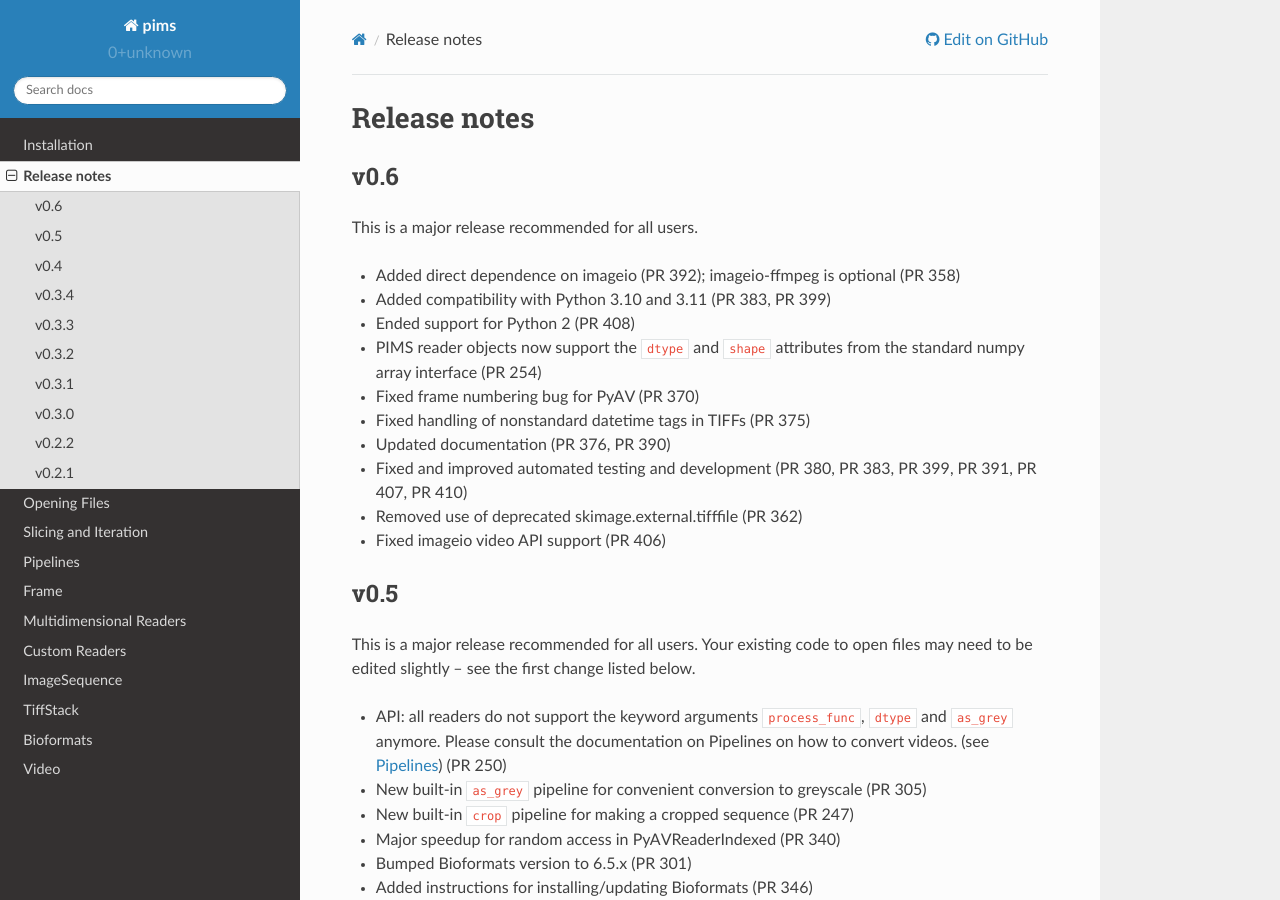
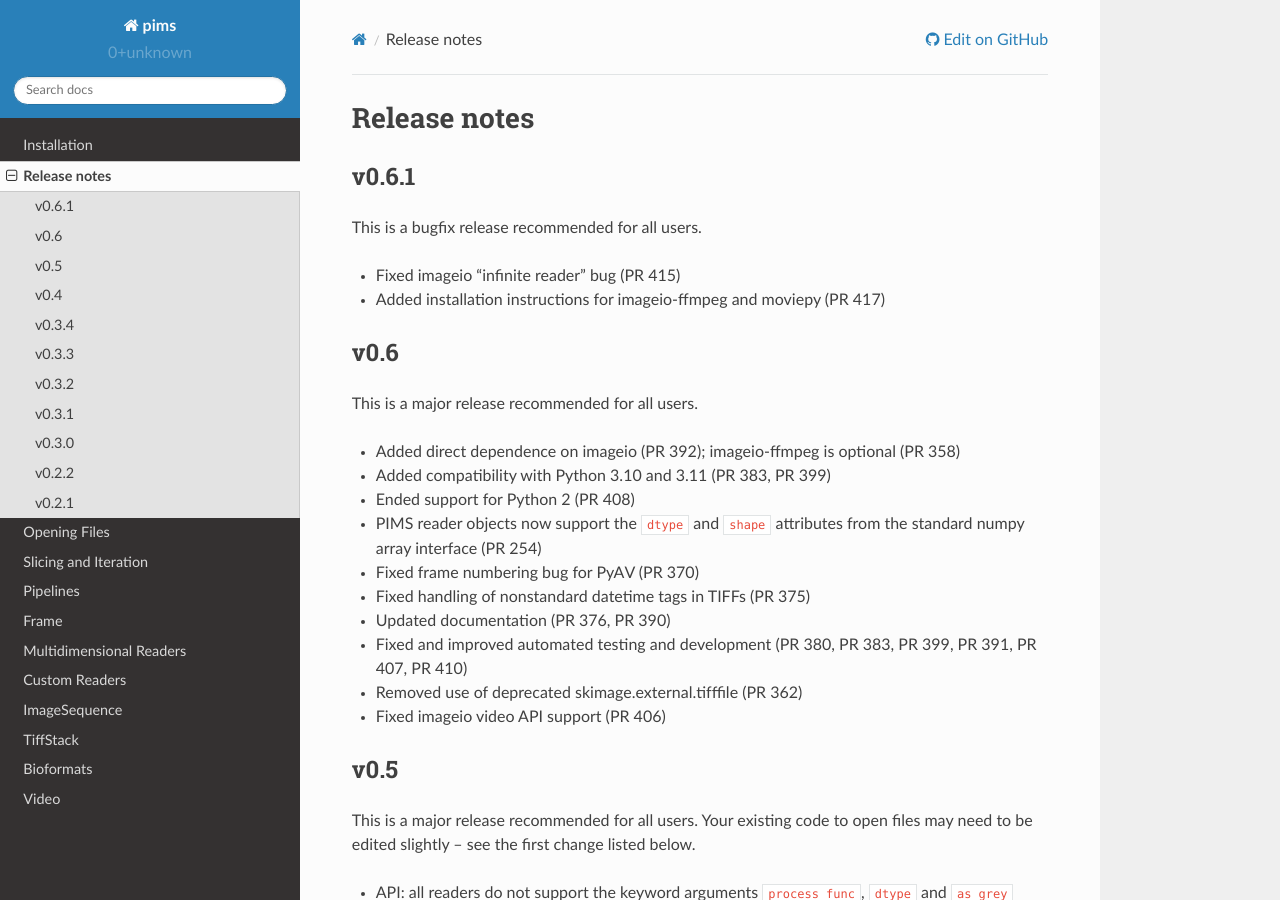
Before and after one commit to soft-matter/pims, a Sphinx documentation site: the page built from doc/source/release_notes.rst, in a window 1280 px wide and 900 px high. Built offline with Sphinx 7.4.7 and the Read the Docs theme 2.0.0, drawn with Linux system fonts in a browser that asks for light colours.

Commit message:
RLS: Add release notes for v0.6.1

```diff
--- a/doc/source/release_notes.rst
+++ b/doc/source/release_notes.rst
@@ -1,5 +1,13 @@
 Release notes
 =============
+
+v0.6.1
+------
+This is a bugfix release recommended for all users.
+
+- Fixed imageio "infinite reader" bug (PR 415)
+- Added installation instructions for imageio-ffmpeg and moviepy (PR 417)
+
 
 v0.6
 ----
```
